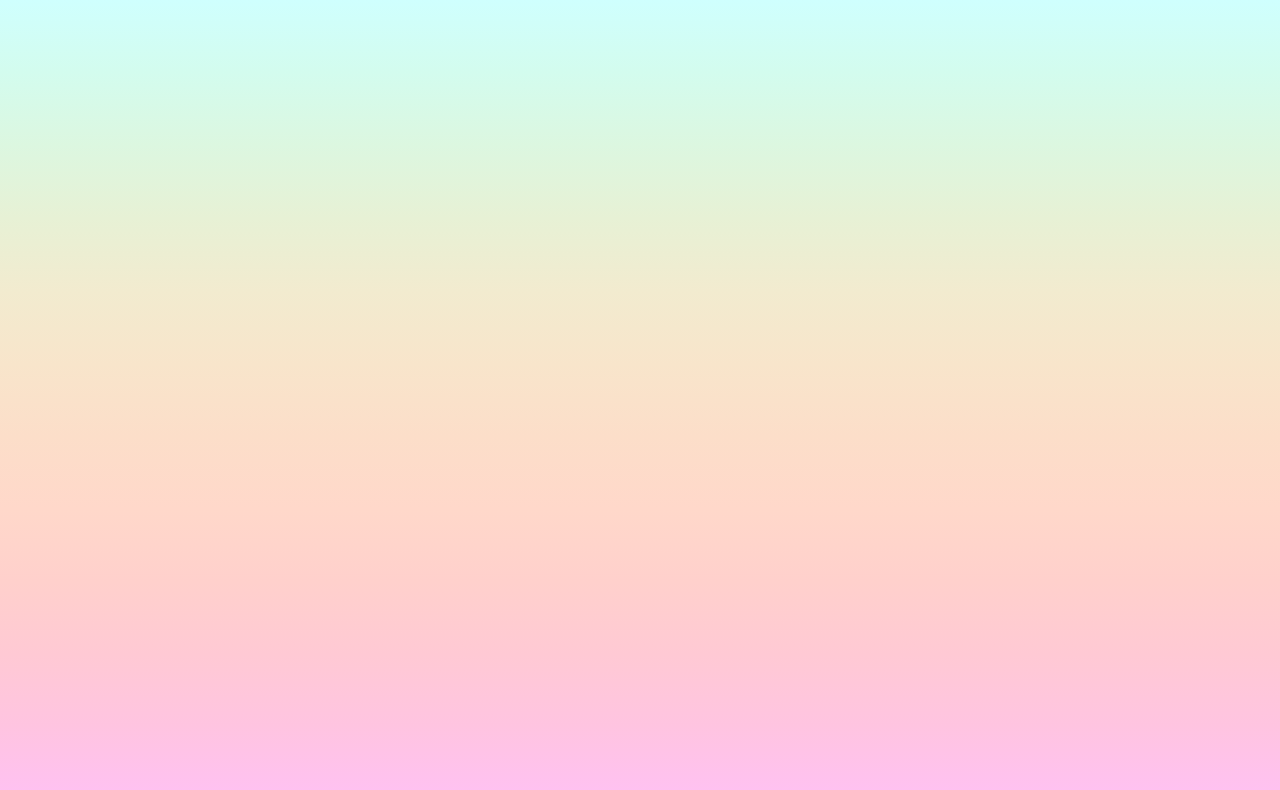
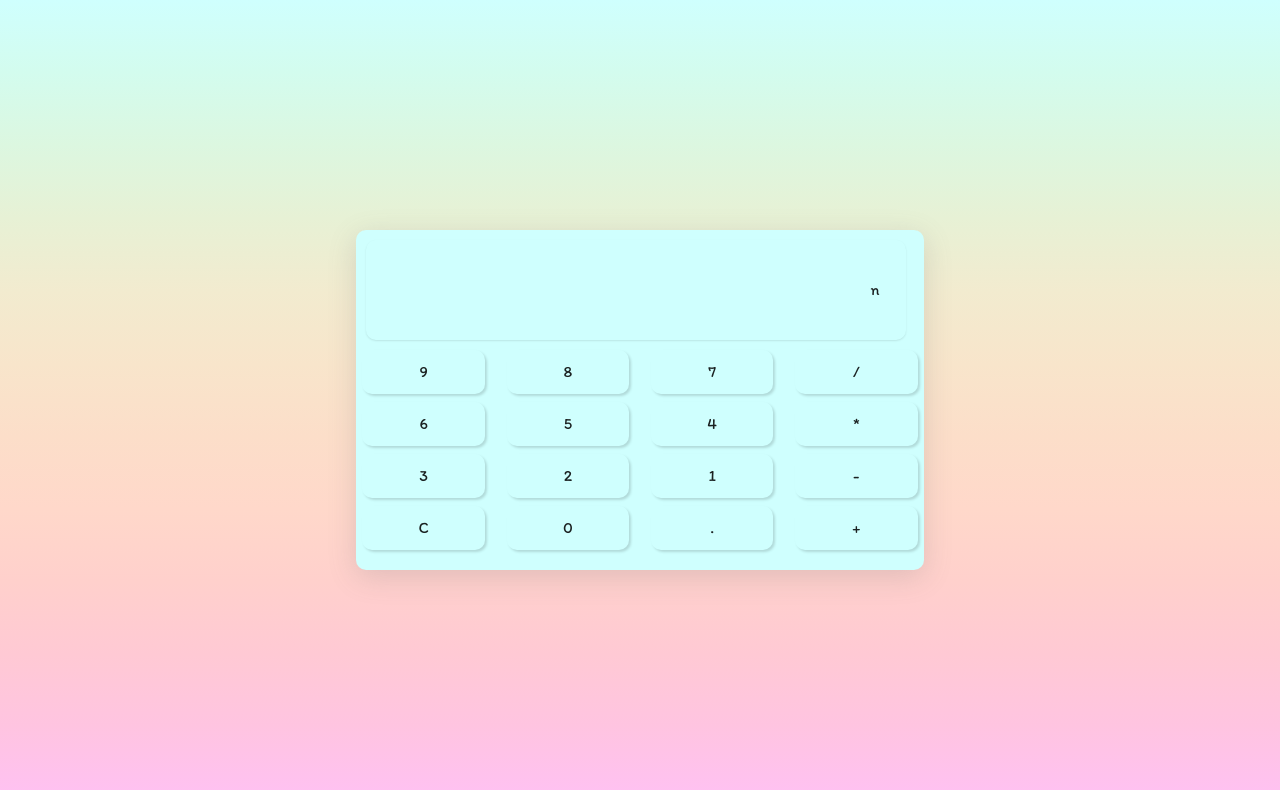
Before and after one commit to nutthanonn/mini-website-project, a React (Create React App) app in the folder react-calculator/: page / in a window 1280 px wide. Shown: the top 790 px of the page. Built offline with nearby package versions, Linux system fonts and the light colour scheme.

Commit message:
:green_heart:

```diff
--- a/react-calculator/src/App.tsx
+++ b/react-calculator/src/App.tsx
@@ -1,8 +1,10 @@
 import React from "react";
+import Body from "./components/body";
 
 import Box from "@mui/material/Box";
 import CssBaseline from "@mui/material/CssBaseline";
 import { makeStyles } from "@mui/styles";
+import { DataStore } from "./store/dataStore";
 
 const useStyles = makeStyles({
   root: {
@@ -18,7 +20,7 @@ const App: React.FC = () => {
   return (
     <Box className={classes.root}>
       <CssBaseline />
-      <Box />
+      <Body store={DataStore} />
     </Box>
   );
 };
```
